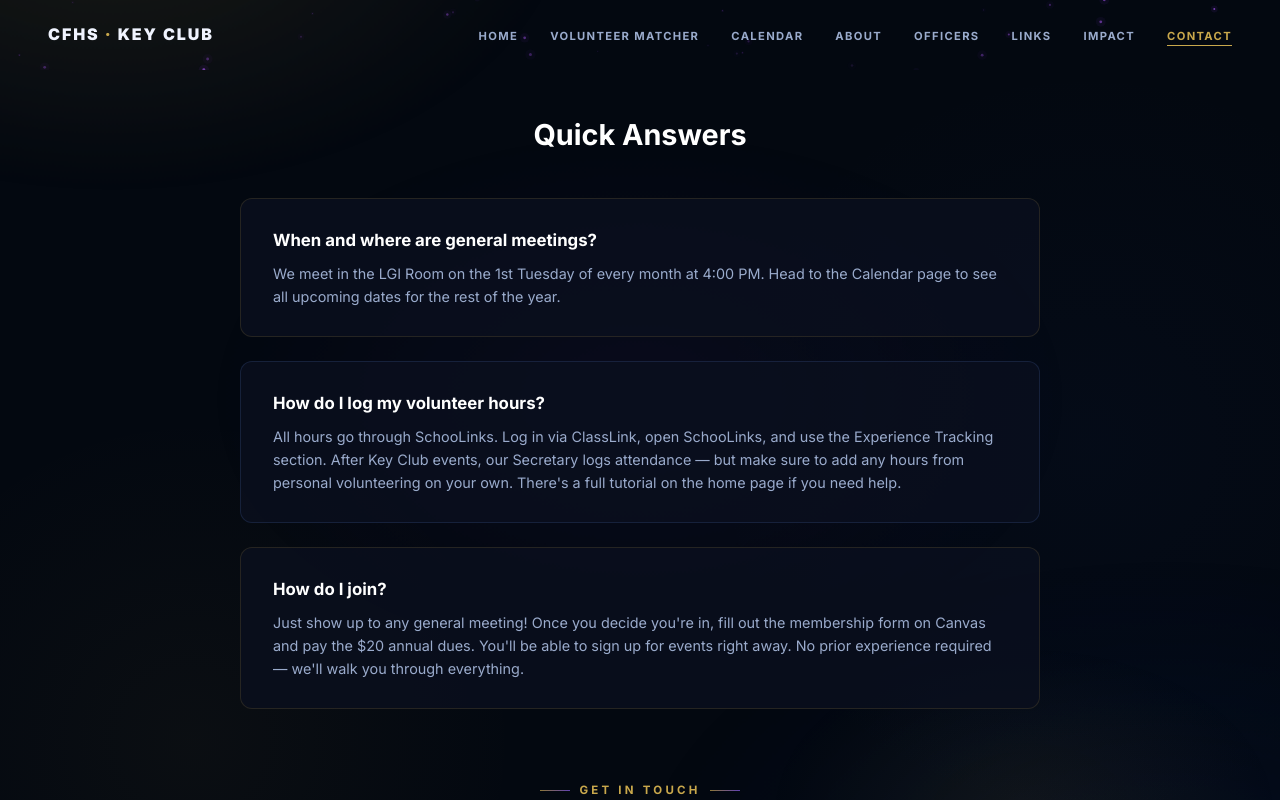
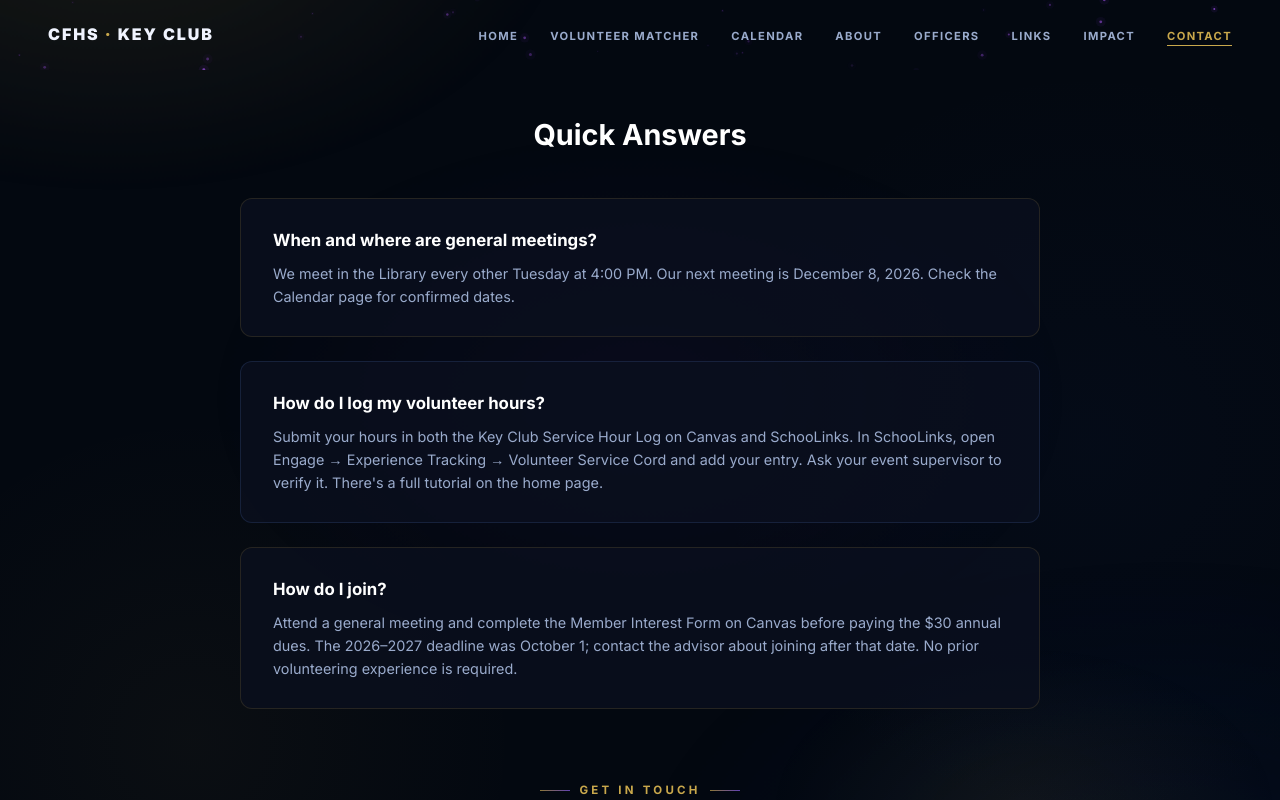
Before and after one commit to pradyunvishu-design/LedCon-Fulshear-Key-Club, a Next.js app: page /contact in a window 1280 px wide. Shown: the top 800 px of the page. Built offline with nearby package versions, Linux system fonts and the light colour scheme.

Commit message:
Update meeting, dues, and hour-reporting FAQs

```diff
--- a/app/contact/page.tsx
+++ b/app/contact/page.tsx
@@ -21,17 +21,17 @@ export default function ContactPage() {
         <div style={{ display: "flex", flexDirection: "column", gap: "1.5rem", maxWidth: "800px", margin: "0 auto" }}>
           <div style={{ background: "rgba(10,15,30,0.8)", padding: "1.75rem 2rem", borderRadius: "12px", border: "1px solid rgba(201,168,76,0.15)", backdropFilter: "blur(10px)" }}>
             <h4 style={{ color: "white", fontSize: "1.05rem", marginBottom: "0.5rem" }}>When and where are general meetings?</h4>
-            <p style={{ color: "var(--silver)", fontSize: "0.9rem", lineHeight: "1.6" }}>We meet in the LGI Room on the 1st Tuesday of every month at 4:00 PM. Head to the Calendar page to see all upcoming dates for the rest of the year.</p>
+            <p style={{ color: "var(--silver)", fontSize: "0.9rem", lineHeight: "1.6" }}>We meet in the Library every other Tuesday at 4:00 PM. Our next meeting is December 8, 2026. Check the Calendar page for confirmed dates.</p>
           </div>
 
           <div style={{ background: "rgba(10,15,30,0.8)", padding: "1.75rem 2rem", borderRadius: "12px", border: "1px solid rgba(100,149,237,0.15)", backdropFilter: "blur(10px)" }}>
             <h4 style={{ color: "white", fontSize: "1.05rem", marginBottom: "0.5rem" }}>How do I log my volunteer hours?</h4>
-            <p style={{ color: "var(--silver)", fontSize: "0.9rem", lineHeight: "1.6" }}>All hours go through SchooLinks. Log in via ClassLink, open SchooLinks, and use the Experience Tracking section. After Key Club events, our Secretary logs attendance — but make sure to add any hours from personal volunteering on your own. There&apos;s a full tutorial on the home page if you need help.</p>
+            <p style={{ color: "var(--silver)", fontSize: "0.9rem", lineHeight: "1.6" }}>Submit your hours in both the Key Club Service Hour Log on Canvas and SchooLinks. In SchooLinks, open Engage → Experience Tracking → Volunteer Service Cord and add your entry. Ask your event supervisor to verify it. There&apos;s a full tutorial on the home page.</p>
           </div>
 
           <div style={{ background: "rgba(10,15,30,0.8)", padding: "1.75rem 2rem", borderRadius: "12px", border: "1px solid rgba(201,168,76,0.15)", backdropFilter: "blur(10px)" }}>
             <h4 style={{ color: "white", fontSize: "1.05rem", marginBottom: "0.5rem" }}>How do I join?</h4>
-            <p style={{ color: "var(--silver)", fontSize: "0.9rem", lineHeight: "1.6" }}>Just show up to any general meeting! Once you decide you&apos;re in, fill out the membership form on Canvas and pay the $20 annual dues. You&apos;ll be able to sign up for events right away. No prior experience required — we&apos;ll walk you through everything.</p>
+            <p style={{ color: "var(--silver)", fontSize: "0.9rem", lineHeight: "1.6" }}>Attend a general meeting and complete the Member Interest Form on Canvas before paying the $30 annual dues. The 2026–2027 deadline was October 1; contact the advisor about joining after that date. No prior volunteering experience is required.</p>
           </div>
         </div>
       </div>
```
